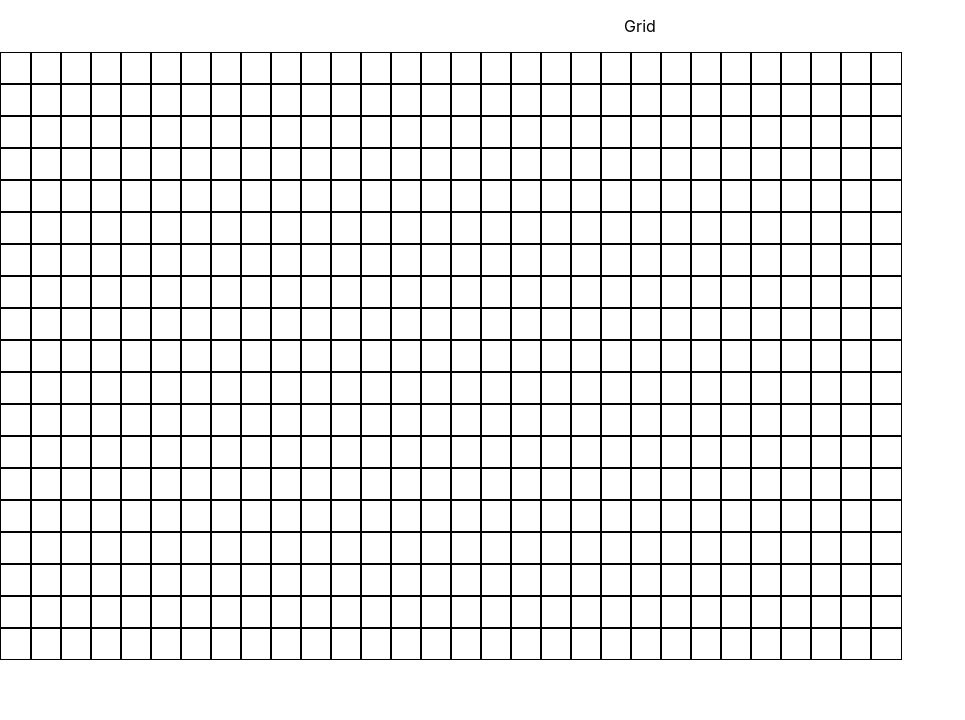
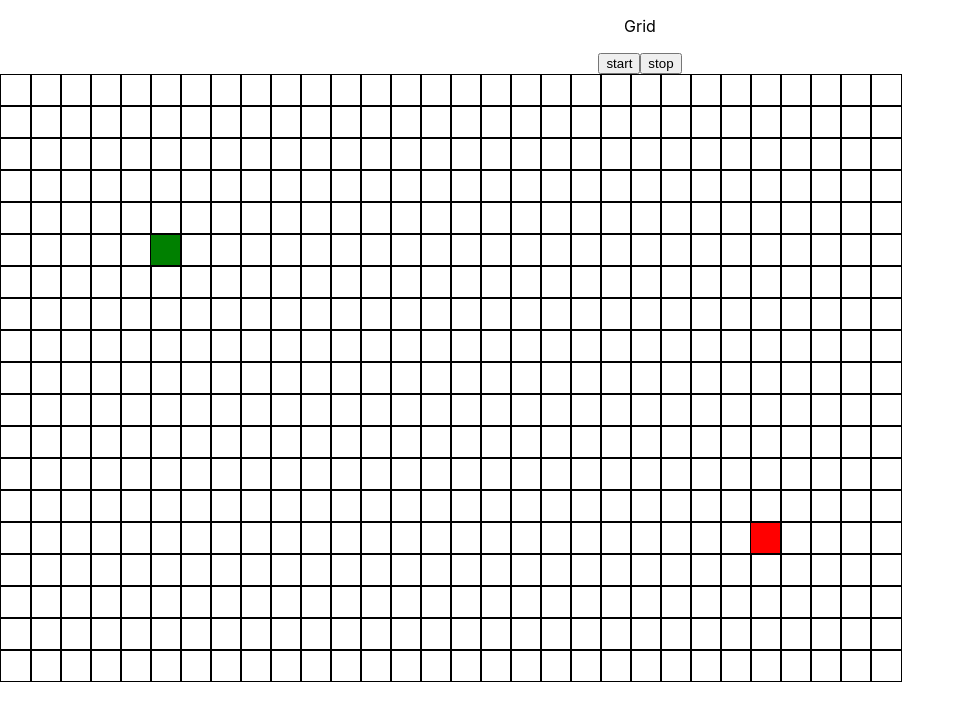
Before and after one commit to nicolosponziello/pathfinding-visualizer-react, a React (Create React App) app: page / in a window 1280 px wide. Shown: the top 720 px of the page, without its empty margins (0-965 px from the left). Built offline with nearby package versions, Linux system fonts and the light colour scheme.

Commit message:
refactor grid implementation: now it is leaner and allows to drag nodes and draw walls

```diff
--- a/src/components/Grid.tsx
+++ b/src/components/Grid.tsx
@@ -1,20 +1,28 @@
-import React, {useState} from "react";
+import React, { useCallback, useRef, useState } from "react";
 import { H_CELLS_NUM, SQUARE_WIDTH, V_CELLS_NUM } from "../constants";
 import { NodeState } from "../NodeState";
 import Node from "./Node/node.component";
 import {produce} from 'immer';
+import {GridNode, CellType} from "./Node/node_data";
 
 interface Props {}
 
 const generateEmptyGrid = () => {
-  var grid = Array<Array<NodeState>>();
+  var grid = Array<Array<GridNode>>();
   for(var i = 0; i < V_CELLS_NUM; i++){
-    var el = [];
+    var el = Array<GridNode>();
     for(var j = 0; j < H_CELLS_NUM; j++){
-      el.push(NodeState.BLANK);
+      el.push({
+        row: i,
+        col: j,
+        type: CellType.EMPTY
+      });
     }
     grid.push(el);
   }
+  //set start and end
+  grid[5][5].type = CellType.START;
+  grid[grid.length - 5][grid[0].length-5].type = CellType.END;
   return grid;
 }
 
@@ -22,41 +30,123 @@ export const Grid = (props: Props) => {
   const [grid, setGrid] = useState(() => {
     return generateEmptyGrid();
   });
+  const [startCoord, setStartCoord] = useState({r: 5, c: 5});
+  const [endCoord, setEndCoord] = useState({r: grid.length - 5, c: grid[0].length -5});
+  const [isDraggingStart, setIsDraggingStart] = useState(false);
+  const [isDraggingEnd, setIsDraggingEnd] = useState(false);
+  const [isDraggingWall, setIsDraggingWall] = useState(false);
+
+  const [running, setRunning] = useState(false);
+  const runningRef = useRef(running);
+  runningRef.current = running;
+
+  const run = useCallback(() => {
+    let i = 0;
+    if (!runningRef.current) {
+      console.log('completed animation', i);
+      return;
+    }
+    setGrid((g) => {
+      return produce(g, (copy) => {
+
+      });
+    });
+    setTimeout(run, 50);
+  }, []);
 
   return (
     <>
       <p>Grid</p>
+      <button
+        onClick={() => {
+          setRunning(true);
+          runningRef.current = true;
+          run();
+        }}
+      >
+        start
+      </button>
+      <button
+      onClick={() => setRunning(false)}>stop</button>
       <div
         style={{
           display: "grid",
-        gridTemplateColumns: `repeat(${H_CELLS_NUM.toFixed(0)}, ${SQUARE_WIDTH}px)`,
+          gridTemplateColumns: `repeat(${H_CELLS_NUM.toFixed(
+            0
+          )}, ${SQUARE_WIDTH}px)`,
         }}
       >
-        {
-          grid.map((row, i) => {
+        {grid.map((row, i) => {
           return row.map((col, j) => {
             return (
               <Node
                 key={`${i}-${j}`}
-                  state={col}
-                  selectStart={() =>{
-                    console.log(i, j, 'start');
-                    var newGrid = produce(grid, copy => {
-                      copy[i][j] = NodeState.START;
+                row={i}
+                col={j}
+               type={col.type}
+                mouseDown={() => {
+                  if(col.type === CellType.START){
+                    setIsDraggingStart(true);
+                  }else if(col.type == CellType.END){
+                    setIsDraggingEnd(true);
+                  } else {
+                    console.log('start dragging wall');
+                    setGrid(g => {
+                      return produce(g, (copy) => {
+                        copy[i][j].type = CellType.WALL;
                       });
-                    setGrid(newGrid);
+                    });
+                    setIsDraggingWall(true);
+                  }
+
                 }}
-                  selectEnd={() => {
-                    console.log(i, j, 'end');
-                    var newGrid = produce(grid, copy => {
-                      copy[i][j] = NodeState.END;
+                mouseEnter={() => {
+                  if(isDraggingStart){
+                    setGrid(g => {
+                      return produce(g, (copy) => {
+                        copy[i][j].type = CellType.START;
                       });
-                    setGrid(newGrid);
-                  }} />
-              );
+                    })
+                  }else if(isDraggingEnd){
+                    setGrid(g => {
+                      return produce(g, (copy) => {
+                        copy[i][j].type = CellType.END;
+                      });
+                    })
+                  } else if(isDraggingWall){
+                    console.log('new wall')
+                    setGrid(g => {
+                      return produce(g, (copy) => {
+                        copy[i][j].type = CellType.WALL;
                       });
                     })
                   }
+                }}
+                mouseLeave={() =>{
+                  if(isDraggingStart || isDraggingEnd){
+                    setGrid(g => {
+                      return produce(g, copy =>{
+                        copy[i][j].type = CellType.EMPTY;
+                      });
+                    });
+                  }
+                }}
+                mouseUp={() => {
+                  if(isDraggingStart){
+                    setStartCoord({r: i, c: j});
+                    setIsDraggingStart(false);
+                  }else if(isDraggingEnd){
+                    setEndCoord({r: i, c: j});
+                    setIsDraggingEnd(false);
+                  }else if(isDraggingWall){
+                    console.log('end wall');
+                    setIsDraggingWall(false);
+                  }
+                }}
+              />
+            );
+          });
+        })}
       </div>
     </>
   );
--- a/src/components/Node/node.component.tsx
+++ b/src/components/Node/node.component.tsx
@@ -1,46 +1,44 @@
 import React from "react";
 import { SQUARE_WIDTH, SQUARE_HEIGHT } from "../../constants";
-import { NodeState } from "../../NodeState";
+import "./node.styles.css";
+import { CellType } from "./node_data";
 interface Props {
-  state: NodeState;
-  selectStart(): void;
-  selectEnd(): void;
+  row: number;
+  col: number;
+  type: CellType;
+  mouseDown: Function;
+  mouseEnter: Function;
+  mouseLeave: Function;
+  mouseUp: Function;
 }
 
 const Node = (props: Props) => {
-  var color = "";
-  switch (props.state) {
-    case NodeState.BLANK:
-      color = "transparent";
+  var cssClass = "";
+  switch    (props.type)    {
+    case CellType.EMPTY:
       break;
-    case NodeState.DISCOVERED:
-      color = "lightblue";
+    case CellType.START:
+      cssClass = "start";
       break;
-    case NodeState.END:
-      color = "red";
+    case CellType.END:
+      cssClass = "end";
       break;
-    case NodeState.START:
-      color = "green";
-      break;
-    case NodeState.VISITED:
-      color = "purple";
+    case CellType.WALL:
+      cssClass = "wall";
       break;
   }
+  if (cssClass == "wall") console.log(cssClass);
   return (
     <div
-      onContextMenu={(e) => e.preventDefault()}
-      onMouseDown={(e) => {
-        if (e.button === 0) {
-          props.selectStart();
-        } else if (e.button === 2) {
-          props.selectEnd();
-        }
-      }}
+      onMouseDown={() => props.mouseDown()}
+      onMouseEnter={() => props.mouseEnter()}
+      onMouseLeave={() => props.mouseLeave()}
+      onMouseUp={() => props.mouseUp()}
+      className={`${cssClass}`}
       style={{
         width: SQUARE_WIDTH,
         height: SQUARE_HEIGHT,
         border: "1px solid black",
-        backgroundColor: color,
       }}
     />
   );
--- /dev/null
+++ b/src/components/Node/node.styles.css
@@ -0,0 +1,11 @@
+.wall {
+    background-color: black;
+}
+
+.start {
+    background-color: green;
+}
+
+.end {
+    background-color: red;
+}
--- /dev/null
+++ b/src/components/Node/node_data.ts
@@ -0,0 +1,12 @@
+export type GridNode = {
+  row: number;
+  col: number;
+  type: CellType;
+};
+
+export enum CellType {
+  WALL,
+  EMPTY,
+  START,
+  END,
+}
```
Also changed, not shown: src/algorithms/common/base.tsx (deleted, +0 -13 lines), src/algorithms/random-algorithm/random-algorithm.tsx (deleted, +0 -57 lines). Lines whose indentation alone changed are shown as unchanged.
